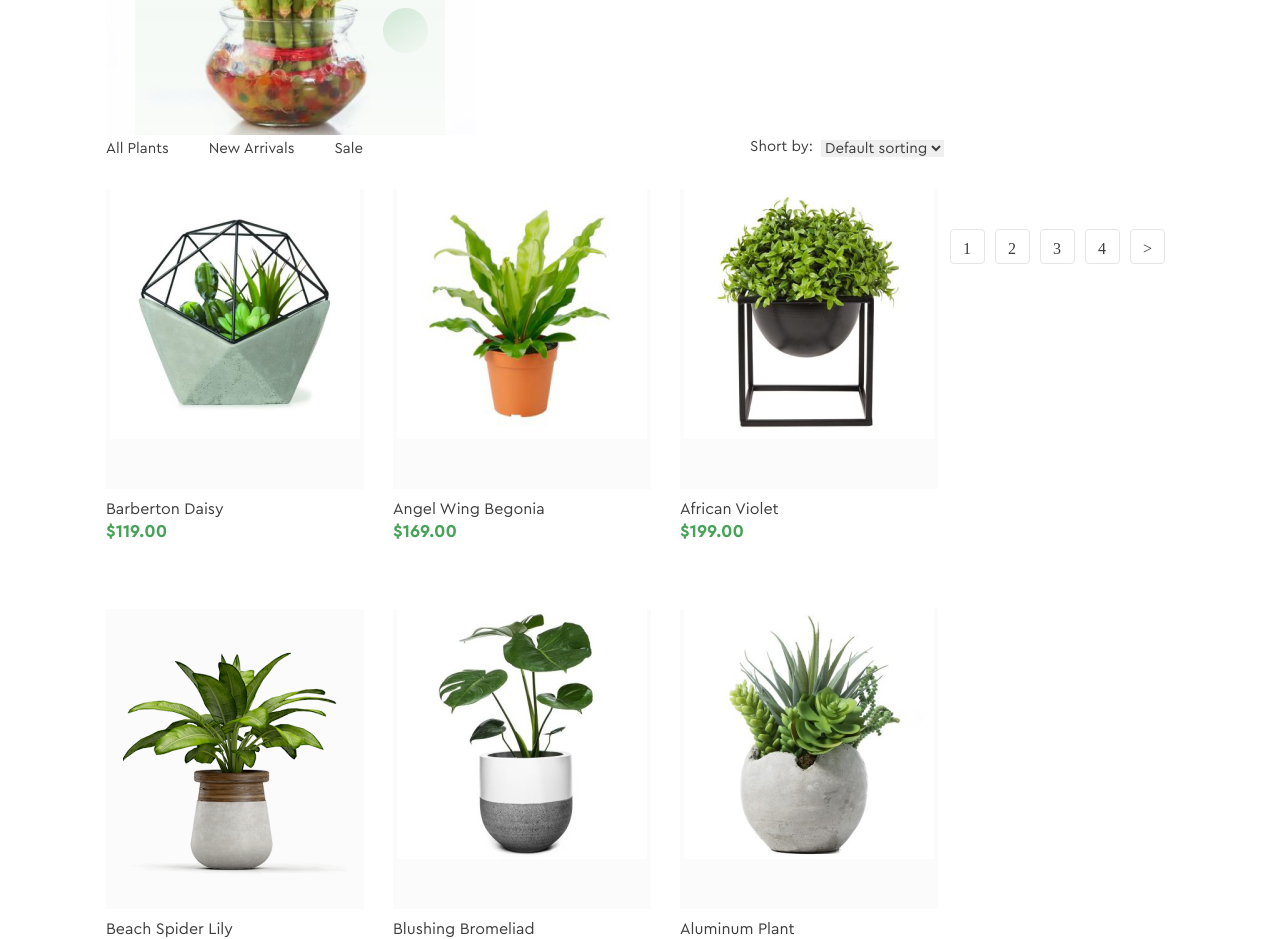
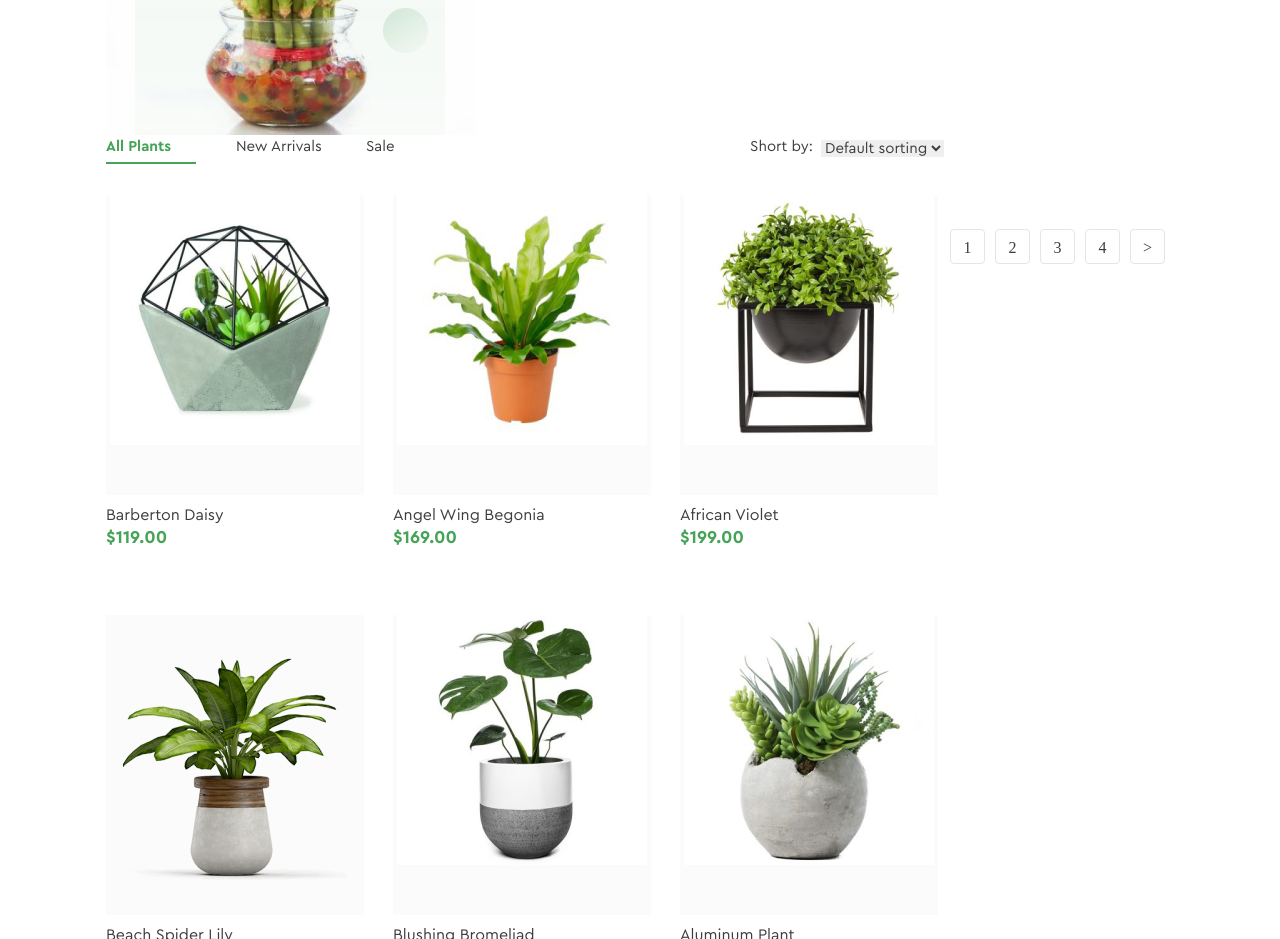
Before and after one commit to PlutovaKate/Hillel_Homeworks, a plain HTML site: page index.html in a window 1280 px wide. Shown: the part 1280-2219 px from the top of the page. Drawn offline with Linux system fonts and the light colour scheme.

Commit message:
correct a

```diff
--- a/css/styles.css
+++ b/css/styles.css
@@ -110,6 +110,17 @@ header p {
   padding-bottom: 7px;
 
   text-decoration: none;
+
+  display: block;
+  width: 90px;
+  min-height: 25px;
+}
+
+.current {
+  font-weight: bold;
+  color: rgba(70, 163, 88, 1);
+
+  border-bottom: 2px solid rgba(70, 163, 88, 1);
 }
 
 .nav_link:hover {
@@ -151,7 +162,6 @@ option {
 
 section {
   width: 840px;
-  height: 1190px;
 }
 
 .item_list {
@@ -216,7 +226,7 @@ section {
   float: left;
   width: 35px;
   height: 35px;
-  padding: 10px 12px;
+  text-align: center;
 
   border: 1px solid rgba(229, 229, 229, 1);
   border-radius: 4px;
@@ -226,6 +236,7 @@ section {
 
 .pages_number:hover {
   background: rgba(70, 163, 88, 1);
+
   cursor: pointer;
 }
 
@@ -234,7 +245,9 @@ section {
 }
 
 .pages_link {
+  display: block;
   color: rgba(61, 61, 61, 1);
+  padding: 9px 12px;
 }
 
 .pages_link:hover {
--- a/index.html
+++ b/index.html
@@ -36,7 +36,7 @@
       <header class="clear_float">
         <nav>
           <ul class="nav_list clear_float">
-            <li><a class="nav_link" href="/">All Plants</a></li>
+            <li><a class="nav_link current" href="/">All Plants</a></li>
             <li><a class="nav_link" href="/">New Arrivals</a></li>
             <li><a class="nav_link" href="/">Sale</a></li>
           </ul>
```
